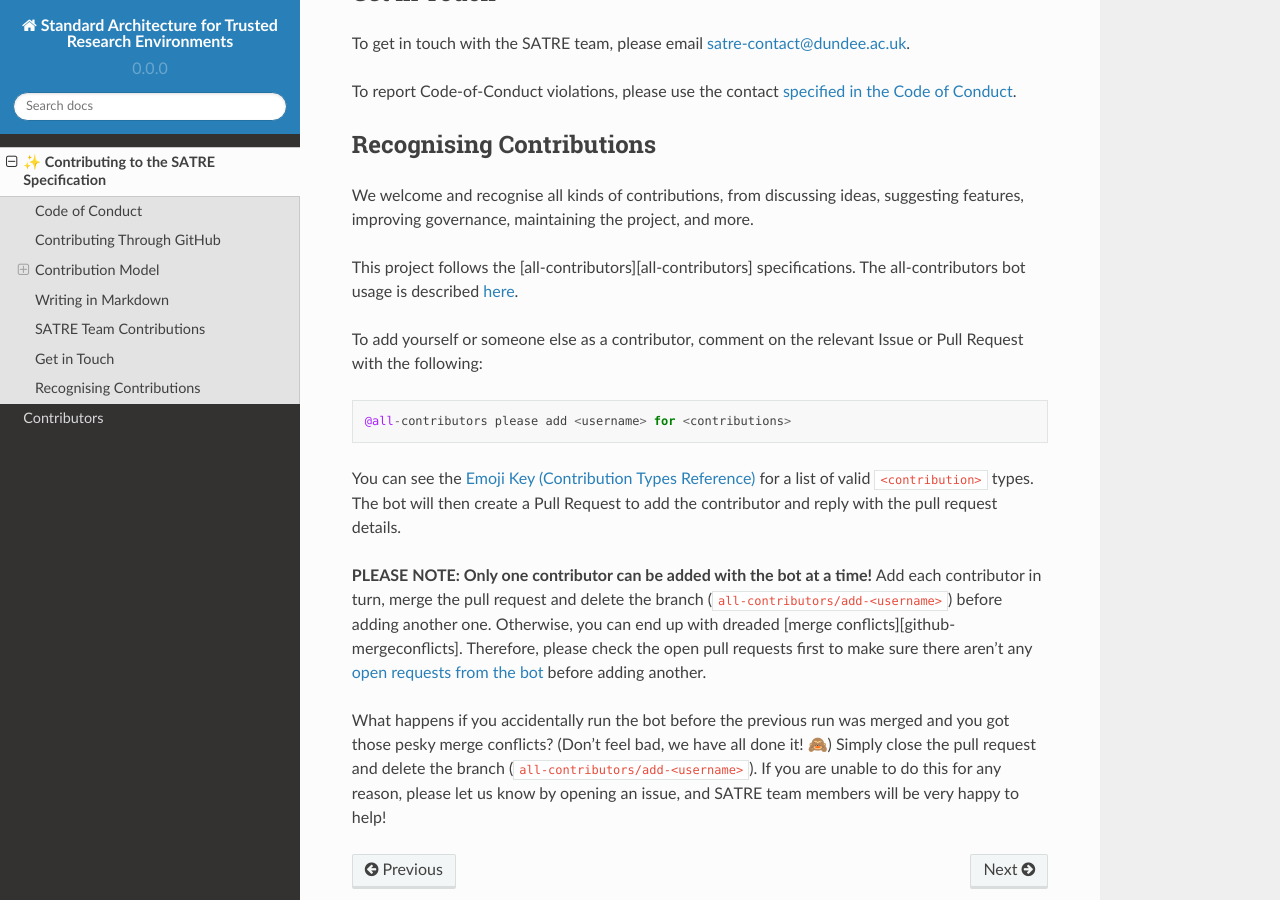
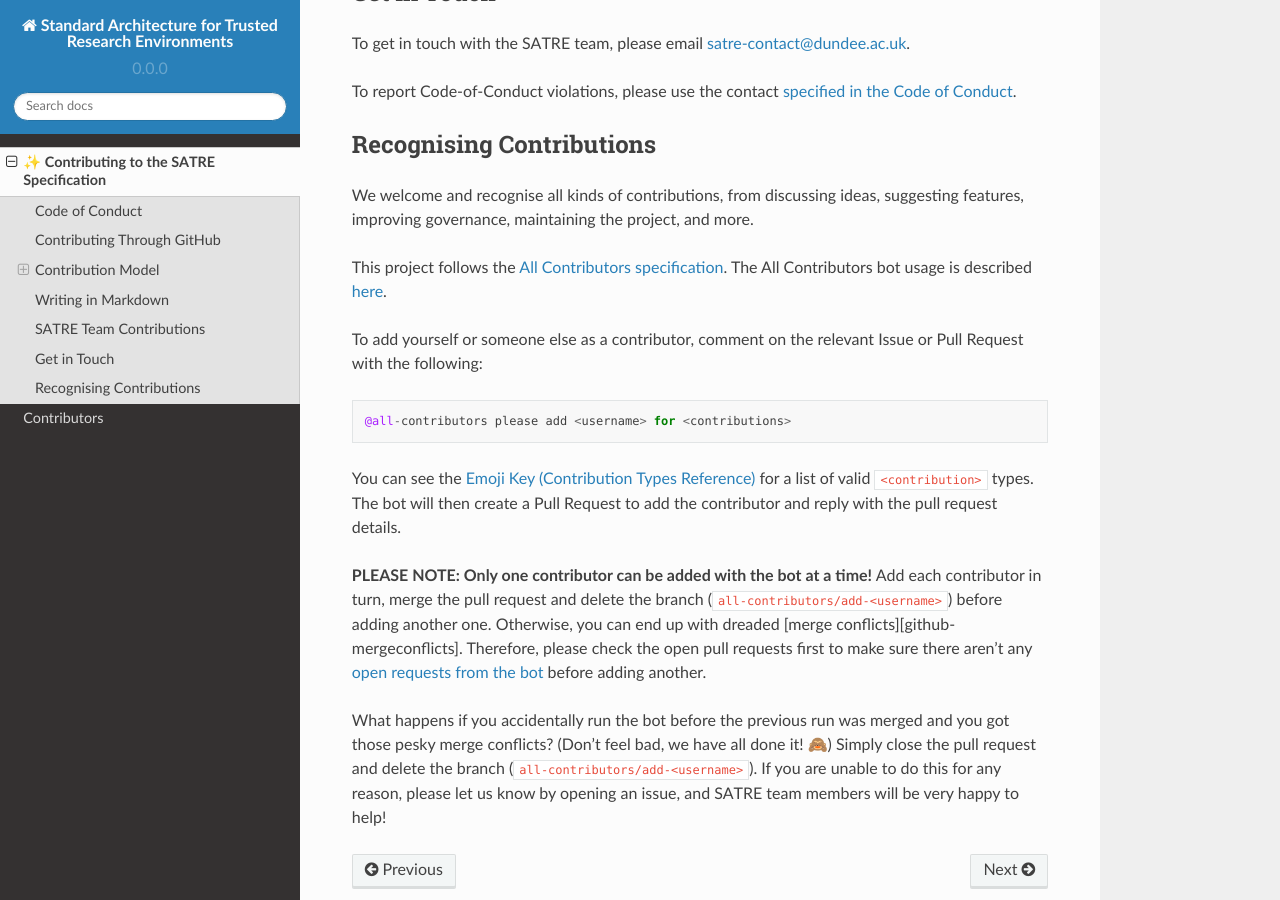
Before and after one commit to sa-tre/satre-specification, a Sphinx documentation site: the page built from docs/source/contributing.md, in a window 1280 px wide and 900 px high, scrolled down 3628 px. Built offline with Sphinx 7.4.7 and the Read the Docs theme 2.0.0, drawn with Linux system fonts in a browser that asks for light colours.

Commit message:
Add link to all contributors

```diff
--- a/docs/source/contributing.md
+++ b/docs/source/contributing.md
@@ -128,8 +128,8 @@ To report Code-of-Conduct violations, please use the contact [specified in the C
 
 We welcome and recognise all kinds of contributions, from discussing ideas, suggesting features, improving governance, maintaining the project, and more.
 
-This project follows the [all-contributors][all-contributors] specifications.
-The all-contributors bot usage is described [here](https://allcontributors.org/docs/en/bot/usage).
+This project follows the [All Contributors specification](https://allcontributors.org/docs/en/overview).
+The All Contributors bot usage is described [here](https://allcontributors.org/docs/en/bot/usage).
 
 To add yourself or someone else as a contributor, comment on the relevant Issue or Pull Request with the following:
 
```
